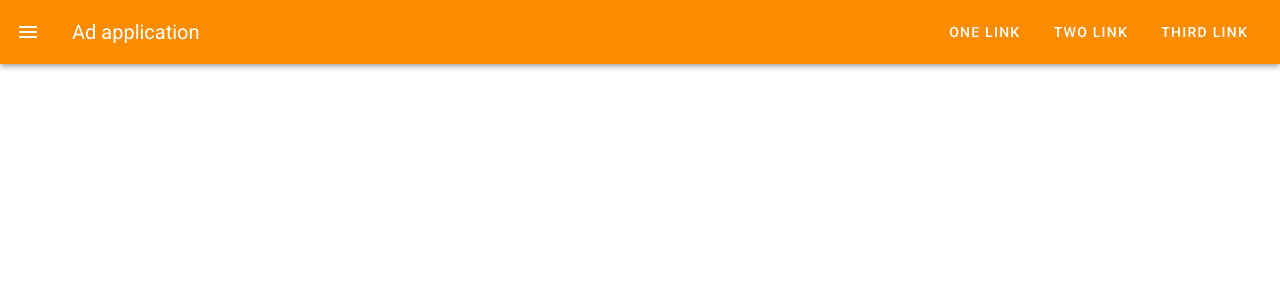
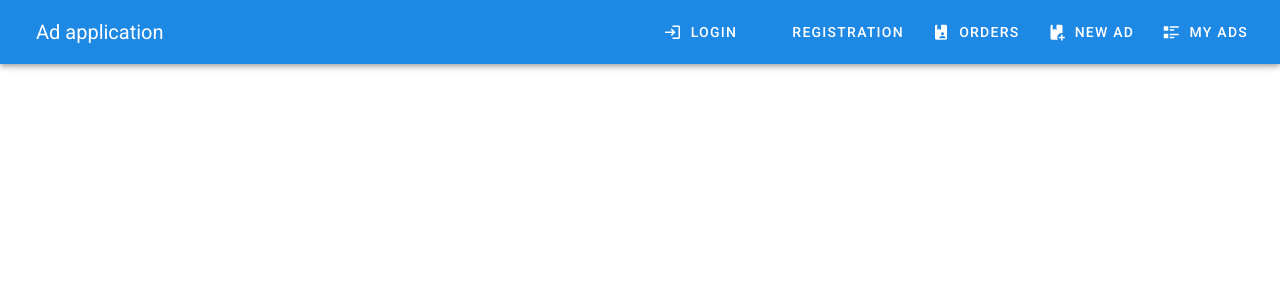
Before and after one commit to PavelKrokhmal/ad-project, a Vue app: page / in a window 1280 px wide. Shown: the top 300 px of the page. Built offline with nearby package versions, Linux system fonts and the light colour scheme.

Commit message:
finish links & adaptation

```diff
--- a/src/App.vue
+++ b/src/App.vue
@@ -1,18 +1,35 @@
 <template>
   <v-app>
-    <v-navigation-drawer app temporary>
-    <!-- -->
+    <v-navigation-drawer app temporary v-model="drawer">
+      <v-list
+        dense
+        nav>
+        <v-list-item
+          v-for="item in links"
+          :key="item.title"
+          :to="item.url">
+          <v-list-item-icon>
+            <v-icon>{{ item.icon }}</v-icon>
+          </v-list-item-icon>
+          <v-list-item-content>
+            <v-list-item-title>{{ item.title }}</v-list-item-title>
+          </v-list-item-content>
+        </v-list-item>
+      </v-list>
     </v-navigation-drawer>
 
-    <v-app-bar absolute dark color="orange darken-1">
-      <v-app-bar-nav-icon></v-app-bar-nav-icon>
+    <v-app-bar absolute dark color="blue darken-1">
+      <v-app-bar-nav-icon @click="drawer=!drawer" class="hidden-md-and-up"></v-app-bar-nav-icon>
       <v-toolbar-title>Ad application</v-toolbar-title>
       <v-spacer></v-spacer>
 
-      <v-toolbar-items>
-        <v-btn text>One link</v-btn>
-        <v-btn text>Two link</v-btn>
-        <v-btn text>Third link</v-btn>
+      <v-toolbar-items class="hidden-sm-and-down">
+        <v-btn text v-for="item in links" :key="item.title" :to="item.url">
+          <v-icon left medium>
+            {{ item.icon }}
+          </v-icon>
+            {{ item.title }}
+        </v-btn>
       </v-toolbar-items>
     </v-app-bar>
 
@@ -29,7 +46,14 @@ export default {
   name: 'App',
 
   data: () => ({
-    //
+    drawer: false,
+    links: [
+      { title: 'Login', icon: 'mdi-login', url: '/login'},
+      { title: 'Registration', icon: 'mdi-face', url: '/registration'},
+      { title: 'Orders', icon: 'mdi-book-account', url: '/orders'},
+      { title: 'New ad', icon: 'mdi-book-plus', url: '/newAd'},
+      { title: 'My ads', icon: 'mdi-format-list-text', url: '/myAds'},
+    ],
   }),
 };
 </script>
```
